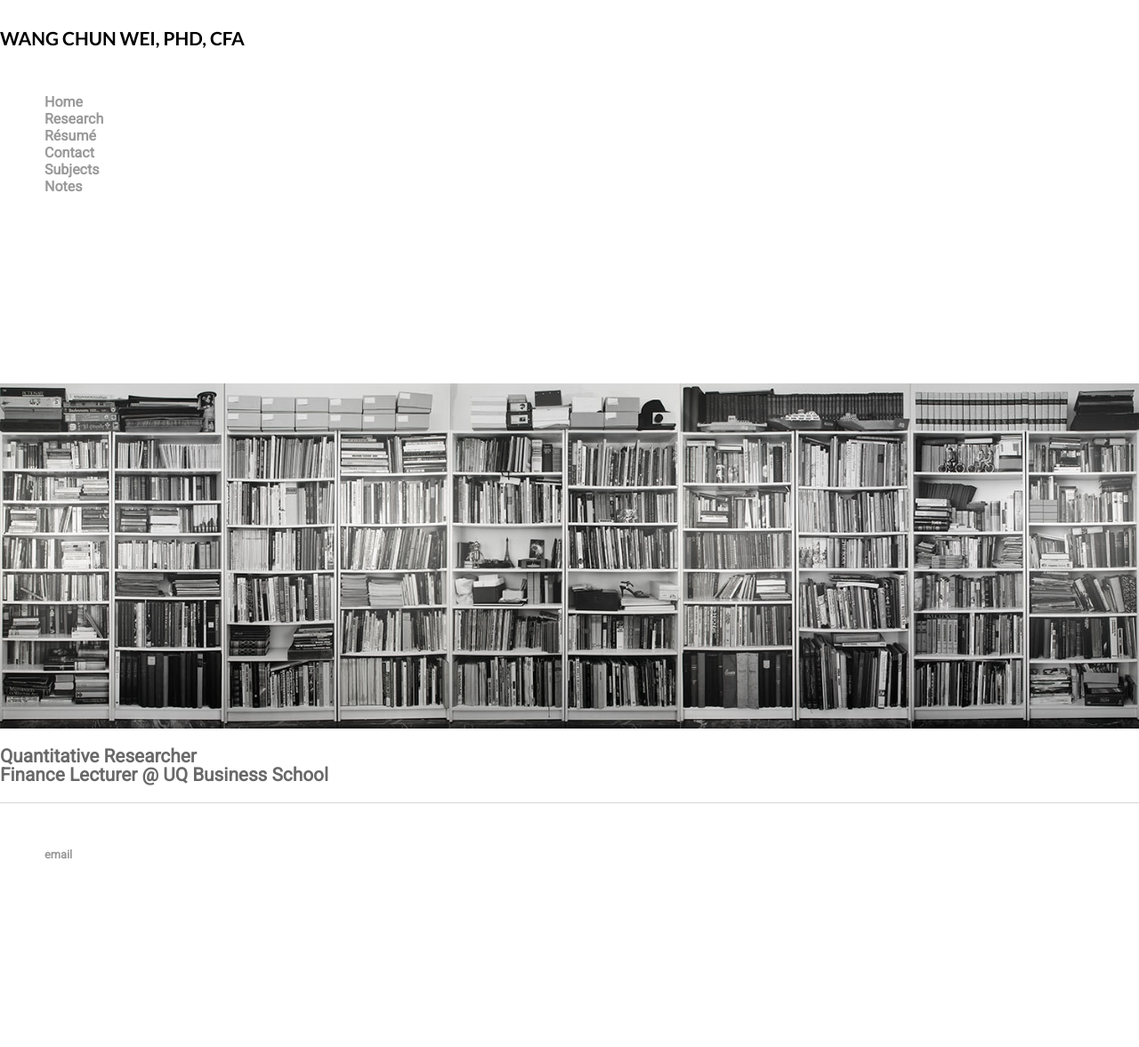
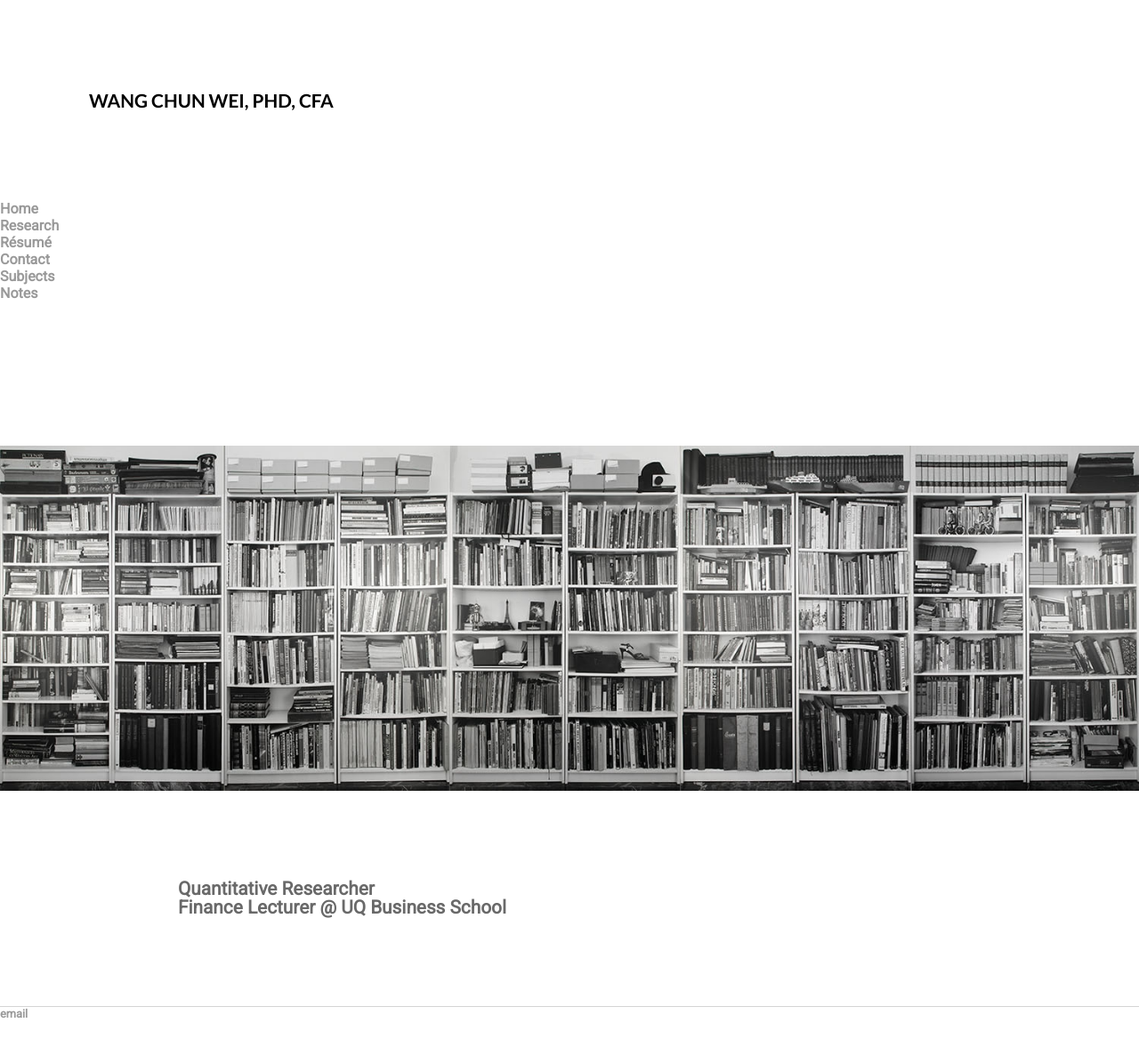
Before and after one commit to weiwangchun/weiwangchun.github.io, a Jekyll site: the page built from index.html, in a window 1280 px wide. Shown: the whole page at 89% size. Built offline with Jekyll 4.4.1, drawn with Linux system fonts in a browser that asks for light colours; some web fonts are replaced; before the commit the page ends 1018 px from its top, so only the background shows below that.

Commit message:
Update main.css

```diff
--- a/css/main.css
+++ b/css/main.css
@@ -8,7 +8,7 @@ body {
 nav ul, footer ul {
     font-family: 'Roboto', sans-serif;
     padding: 0px;
-    margin: 50px;
+    margin: 0px;
     list-style: none;
     width: 100px;
     font-weight: bold;
@@ -33,6 +33,7 @@ a:hover {
 h1 {
     font-size: 1.3em;
     font-family:'Lato', sans-serif;
+    margin: 100px;
 }
 
 h1:hover {
@@ -42,11 +43,13 @@ h1:hover {
 
 h2 {
     font-size: 1.3em;
+    margin: 100px;
 }
 
 h3 {
     font-size: 1.3em;
     font-family:'Lato', sans-serif;
+    margin: 100px;
 }
 
 
@@ -55,6 +58,7 @@ p {
     font-family: 'Roboto', sans-serif;
     line-height: 1em;
     color: #696969;
+    margin: 100px;
 }
 
 footer {
```
